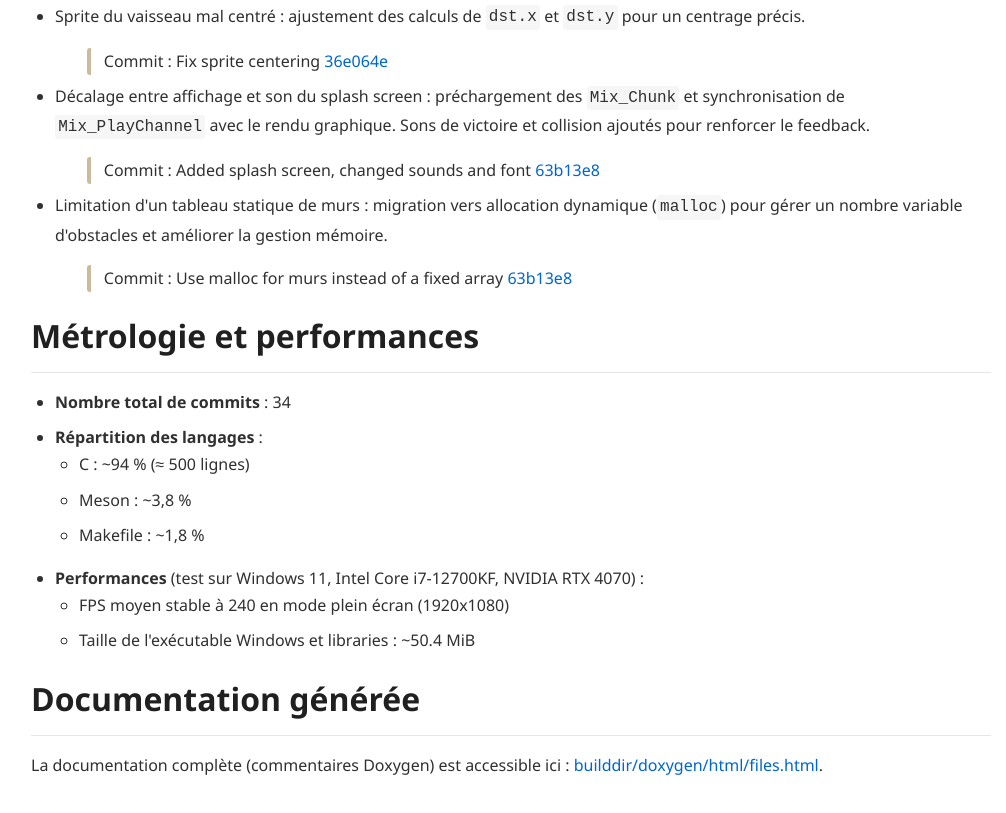
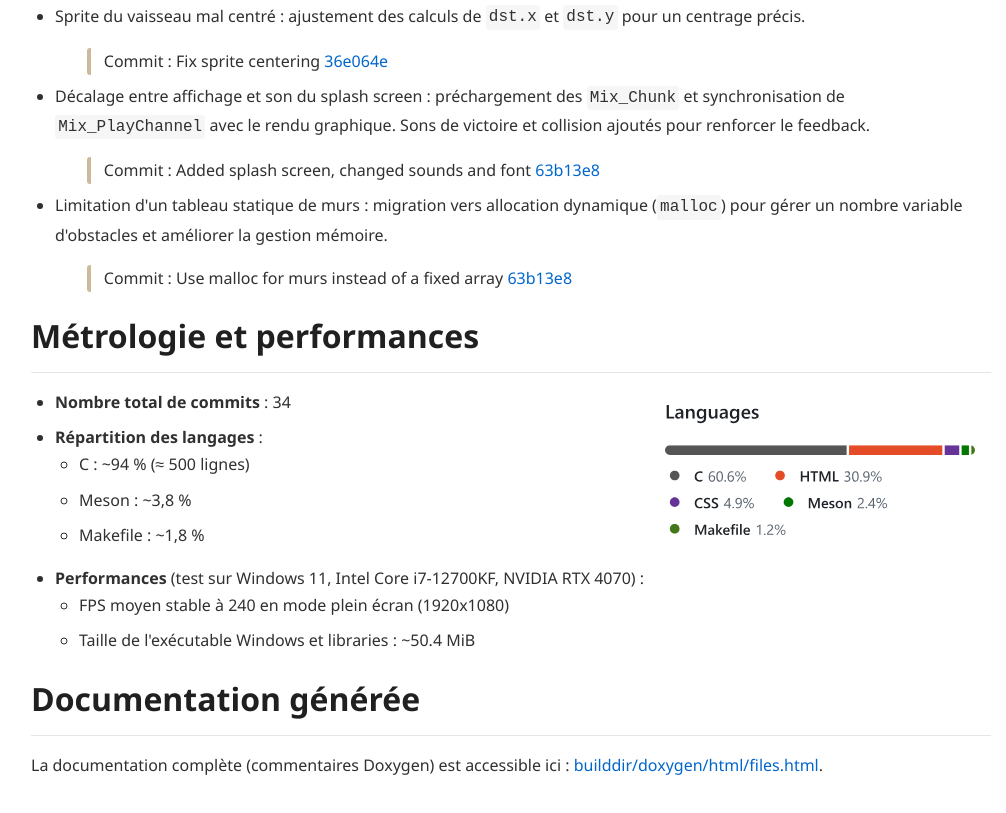
Before and after one commit to Levitifox/spacecorridor, a plain HTML site: page site/index.html in a window 1280 px wide. Shown: the part 4343-5156 px from the top of the page, without its empty margins (257-1263 px from the left). Drawn offline with Linux system fonts and the light colour scheme.

Commit message:
Add languages illustration

```diff
--- a/site/index.html
+++ b/site/index.html
@@ -247,6 +247,8 @@ spacecorridor/
             </ul>
 
             <h2 id="metrologie">Métrologie et performances</h2>
+            <div class="metrologie-block">
+                <img src="languages.svg" alt="Languages" class="languages" />
                 <ul>
                     <li><strong>Nombre total de commits</strong> : 34</li>
                     <li>
@@ -265,6 +267,7 @@ spacecorridor/
                         </ul>
                     </li>
                 </ul>
+            </div>
 
             <h2 id="documentation">Documentation générée</h2>
             <p>
--- a/site/styles.css
+++ b/site/styles.css
@@ -165,3 +165,9 @@ aside {
 .first-element {
     margin-top: 0;
 }
+
+.languages {
+    float: right;
+    width: 310px;
+    margin: 1rem;
+}
```
Also changed, not shown: site/languages.svg (added). Lines whose indentation alone changed are shown as unchanged.
